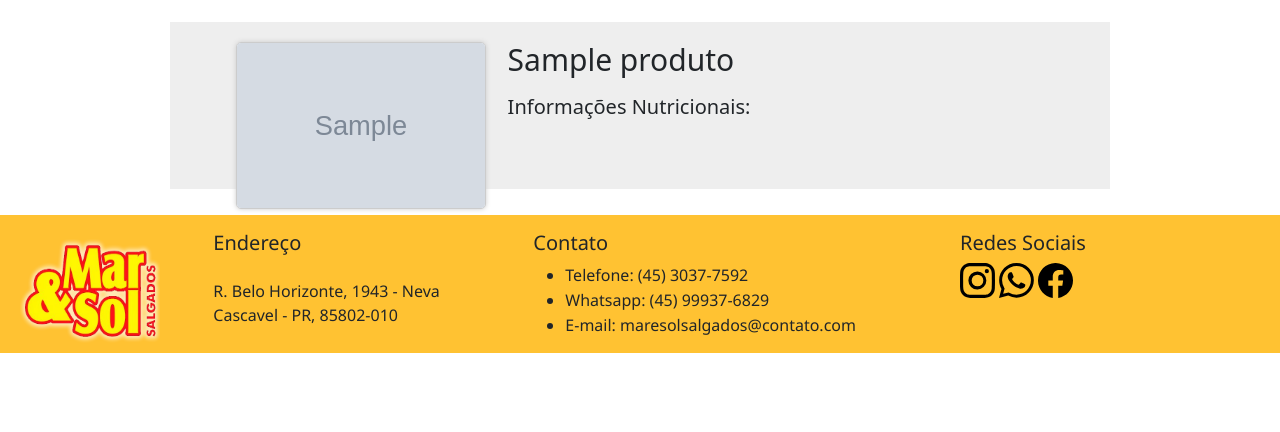
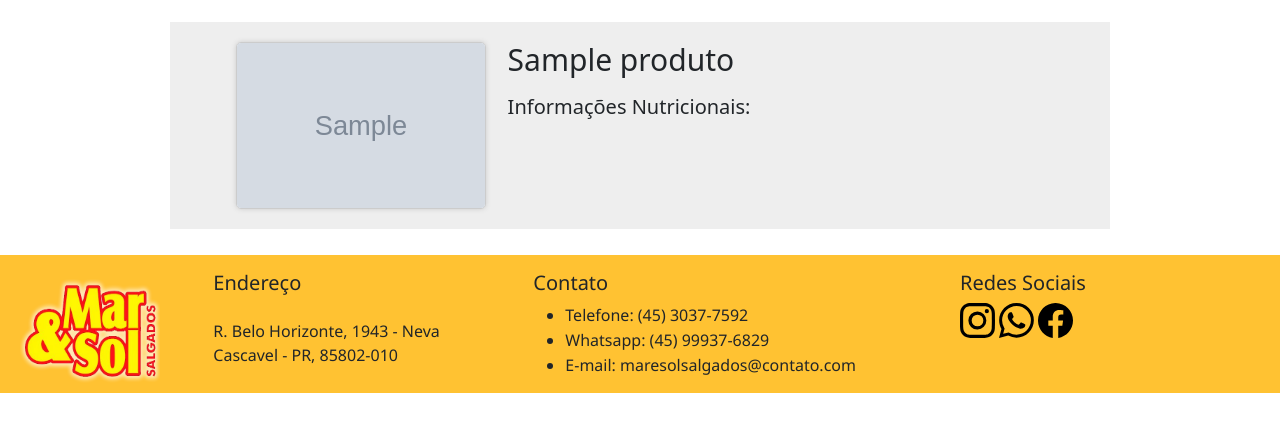
Before and after one commit to Guilherme-Araujo-Dev/Mar-Sol, a PHP site: page /PHP/product.php in a window 1280 px wide. Shown: the part 168-600 px from the top of the page. Run offline with PHP 8.4, Linux system fonts and the light colour scheme; tables that the repository leaves empty hold one stand-in row (values such as "Sample post"); grey boxes marked "Sample" are stand-in pictures.

Commit message:
DEUS É BOM E O DIABO NÃO PRESTA

```diff
--- a/CSS/style-product.css
+++ b/CSS/style-product.css
@@ -3,7 +3,6 @@
 	margin: 0 auto;
 	background-color: #eeeeee;
 	margin-bottom: 2%;
-	max-height: 167px;
 }
 
 .produto {
@@ -15,7 +14,6 @@
 	padding: 20px 20px;
 	box-sizing: border-box;
 	border-radius: 10px;
-	max-height: 167px;
 }
 
 .produto img {
```
